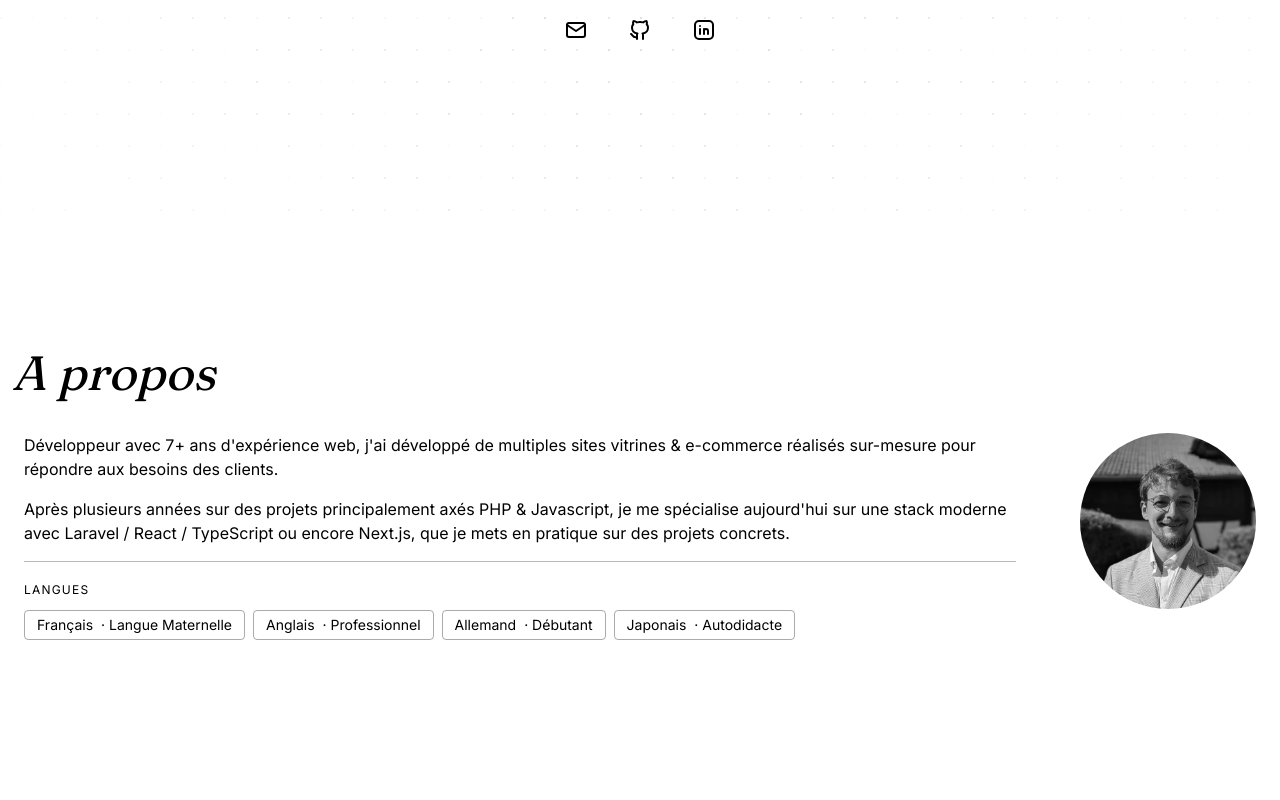
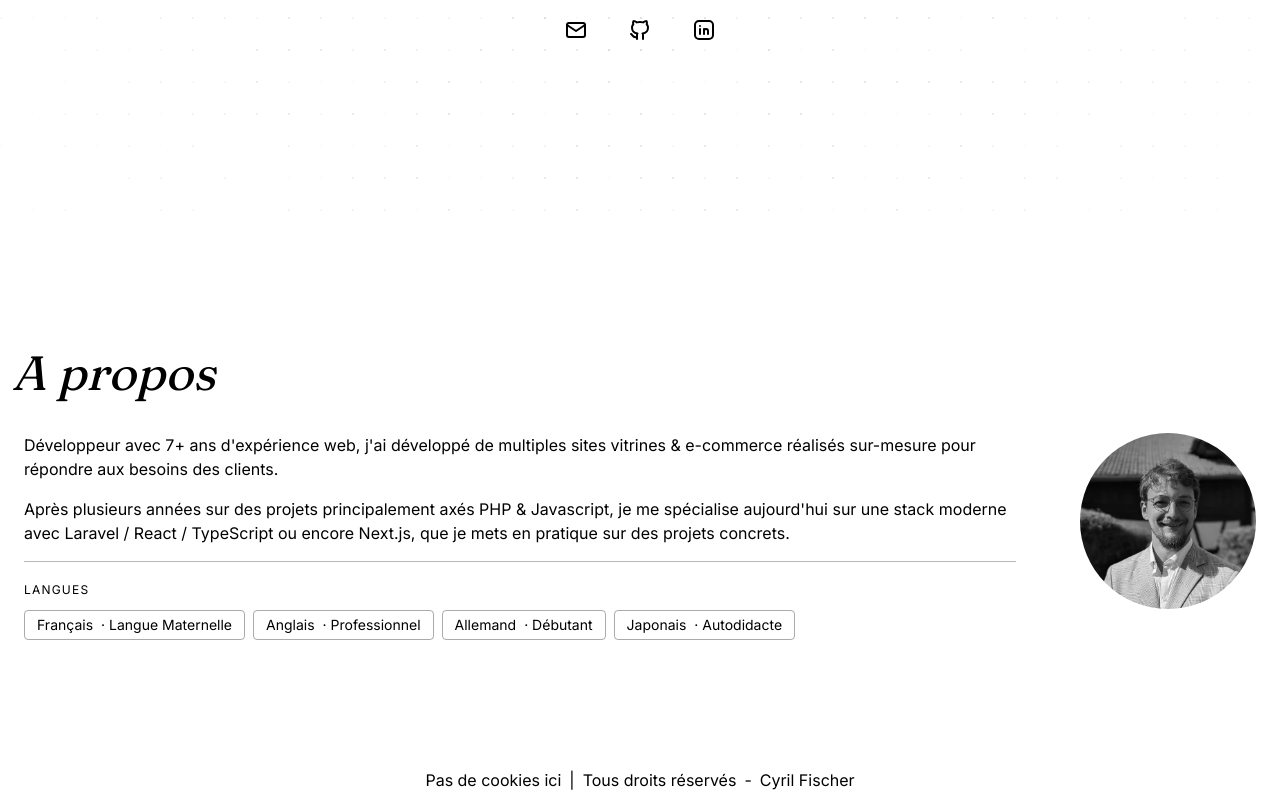
Before and after one commit to Zomirks/portfolio, a Next.js app: page / in a window 1280 px wide. Shown: the part 559-1359 px from the top of the page. Before the commit the page ends 1319 px from the top, so only its background shows below. Built offline with nearby package versions, Linux system fonts and the light colour scheme.

Commit message:
feat: create Footer component

```diff
--- a/src/app/page.tsx
+++ b/src/app/page.tsx
@@ -1,3 +1,4 @@
+import Footer from "@/components/shared/Footer";
 import Hero from "@/components/shared/Hero";
 import About from "@/components/shared/About";
 
@@ -6,6 +7,7 @@ export default function Home() {
 		<>
 			<Hero />
 			<About />
+			<Footer />
 		</>
 	);
 }
--- /dev/null
+++ b/src/components/shared/Footer.tsx
@@ -0,0 +1,11 @@
+export default function Footer() {
+	return (
+		<div className="flex flex-col sm:flex-row items-center justify-center py-2 text-foreground-subtle">
+			<span>Pas de cookies ici</span>
+			<span className="hidden sm:inline-block mx-2">|</span>
+			<span>Tous droits réservés</span>
+			<span className="hidden sm:inline-block mx-2">-</span>
+			<span>Cyril Fischer</span>
+		</div>
+	)
+}
```
